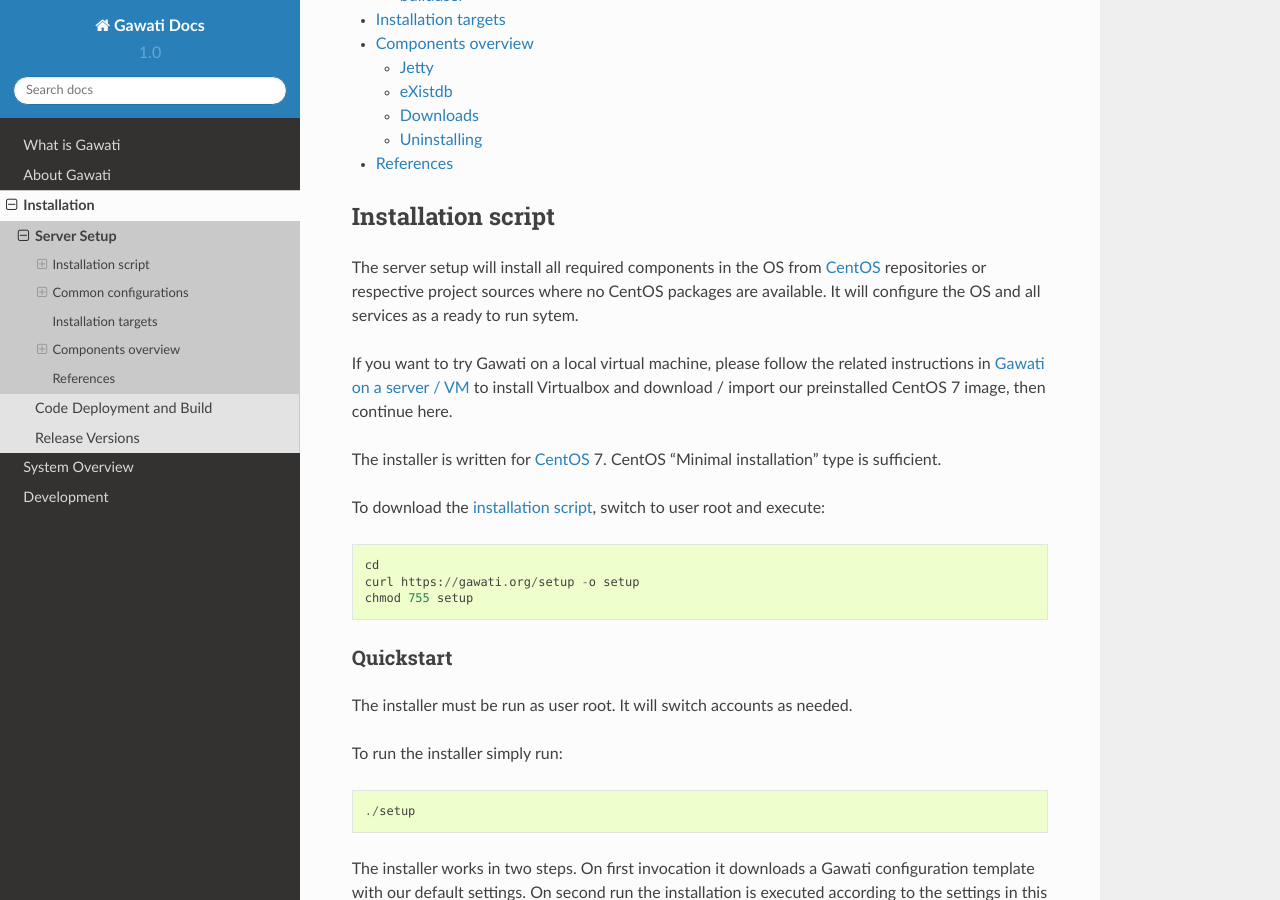
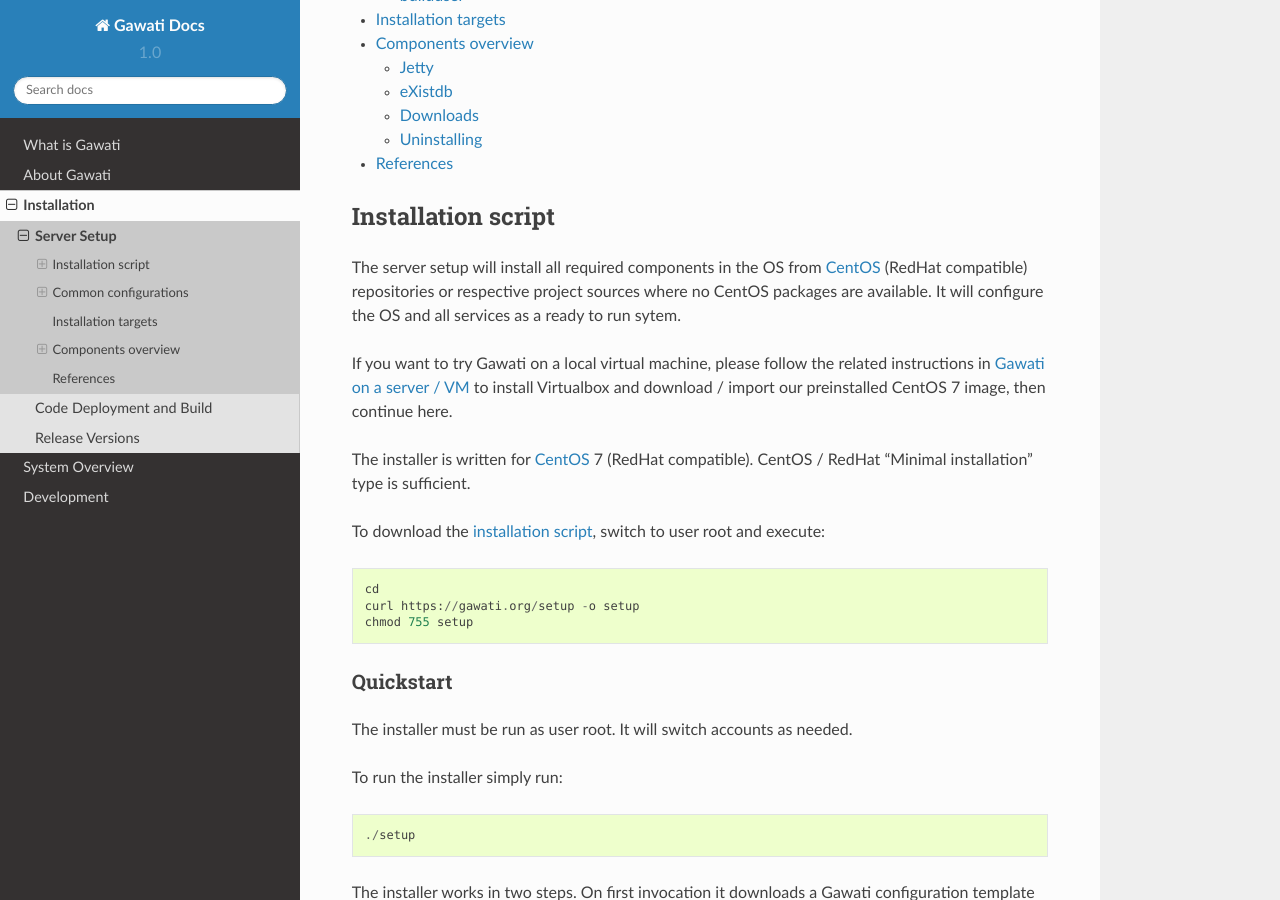
Before and after one commit to gawati/gawati-docs, a Sphinx documentation site: the page built from docs/source/setup/setup-essentials.rst, in a window 1280 px wide and 900 px high, scrolled down 404 px. Built offline with Sphinx 7.4.7 and the Read the Docs theme 2.0.0, drawn with Linux system fonts in a browser that asks for light colours.

Commit message:
Mention RedHat compatibility.

```diff
--- a/docs/source/setup/setup-essentials.rst
+++ b/docs/source/setup/setup-essentials.rst
@@ -8,16 +8,17 @@ Installation script
 *******************
 
 The server setup will install all required components in the OS from `CentOS`_
-repositories or respective project sources where no CentOS packages are available.
-It will configure the OS and all services as a ready to run sytem.
+(RedHat compatible) repositories or respective project sources where no CentOS
+packages are available. It will configure the OS and all services as a ready to
+run sytem.
 
 If you want to try Gawati on a local virtual machine, please follow the related
 instructions in :doc:`Gawati on a server / VM <../development/dev-env-vm>` to
 install Virtualbox and download / import our preinstalled CentOS 7 image, then
 continue here.
 
-The installer is written for `CentOS`_ 7. CentOS "Minimal installation" type
-is sufficient.
+The installer is written for `CentOS`_ 7 (RedHat compatible). CentOS / RedHat
+"Minimal installation" type is sufficient.
 
 To download the `installation script`_, switch to user root and execute::
 
```
